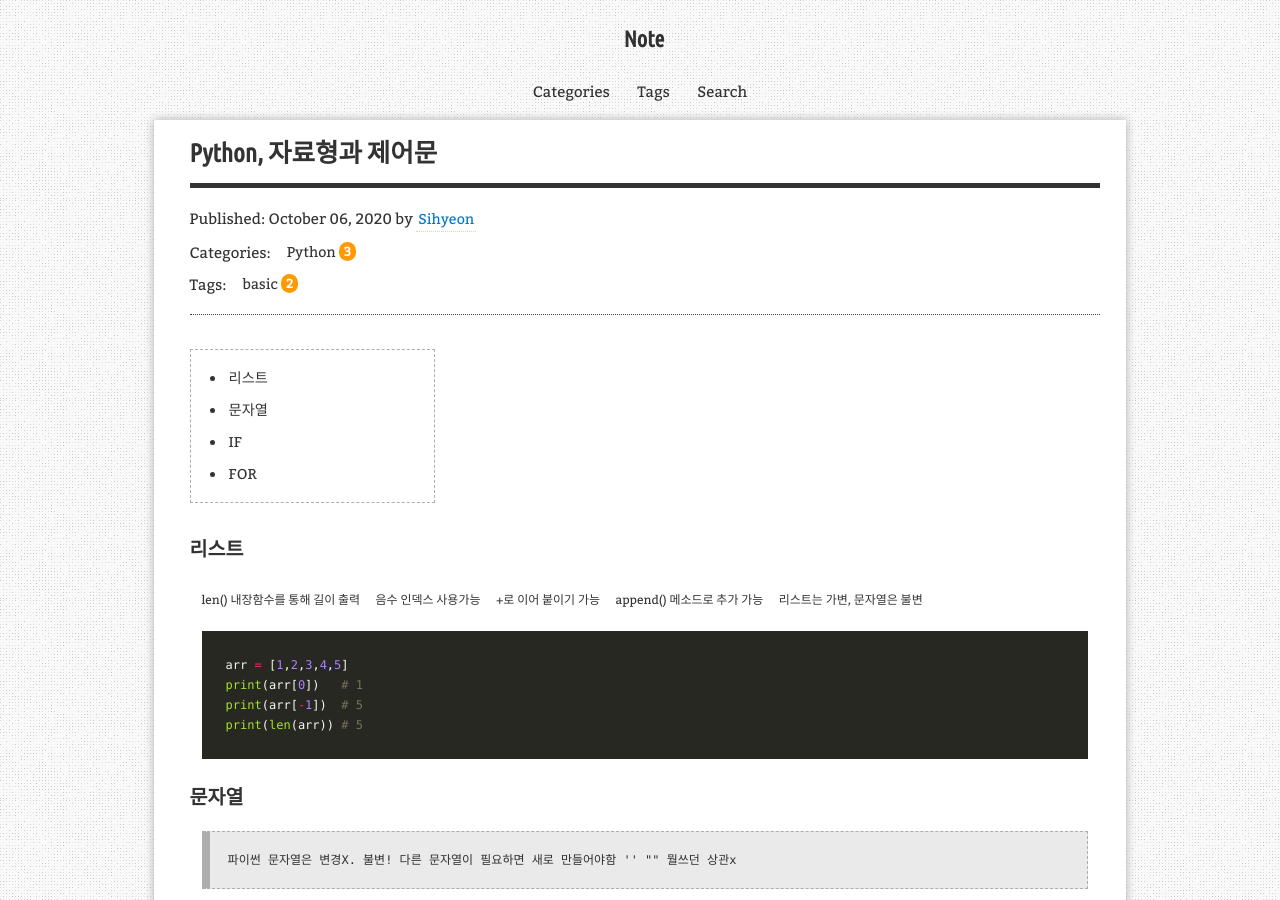
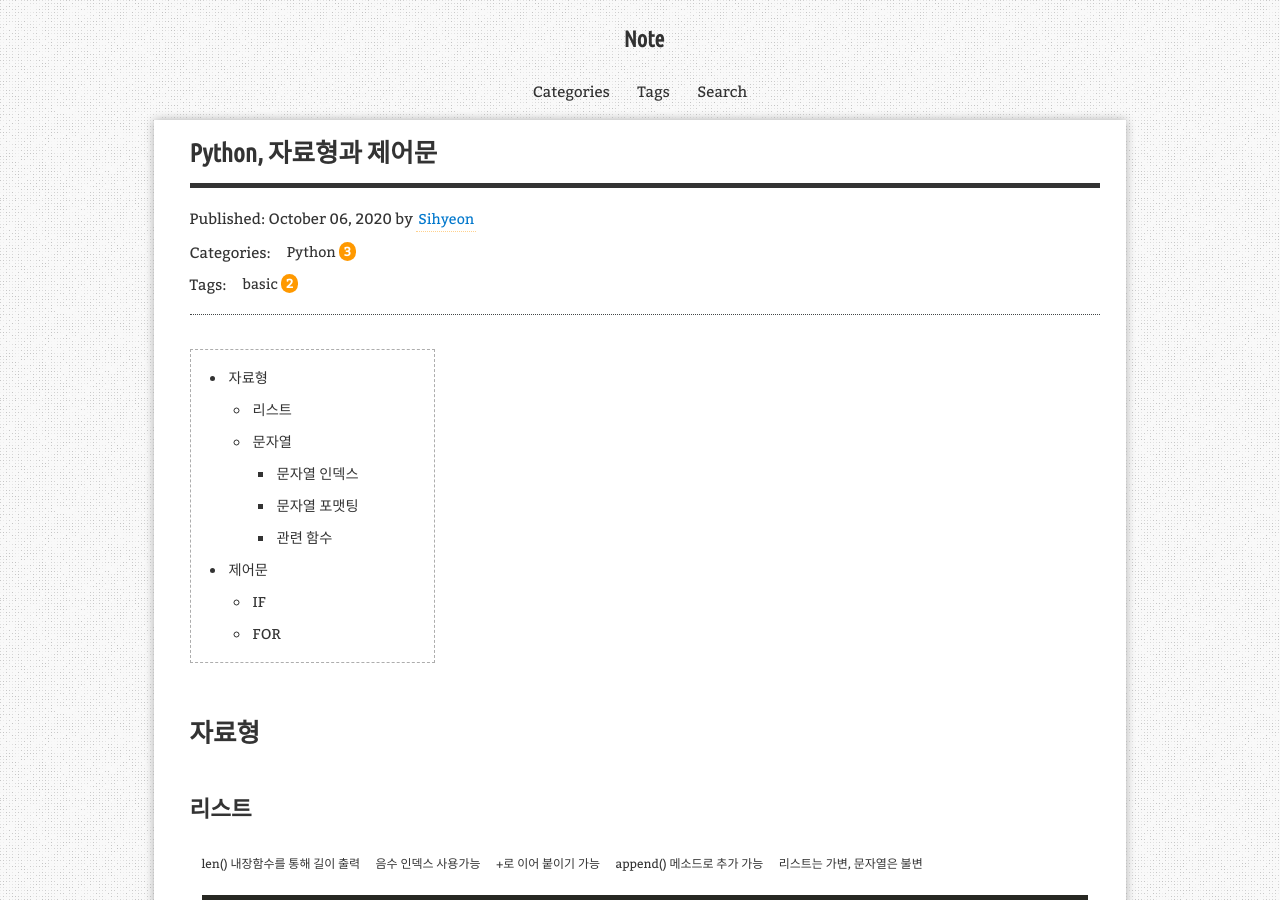
Before and after one commit to aristohyun/aristohyun.github.io, a Jekyll site: the page built from _posts/2020-10-06-Python-First.md, in a window 1280 px wide and 900 px high. Built offline with Jekyll 4.4.1, drawn with Linux system fonts in a browser that asks for light colours; comment, search, counter and statistics services are not loaded.

Commit message:
update python

```diff
--- a/_posts/2020-10-06-Python-First.md
+++ b/_posts/2020-10-06-Python-First.md
@@ -11,7 +11,8 @@ redirect_from:
 * Kramdown table of contents
 {:toc .toc}
 
-### 리스트
+# 자료형
+## 리스트
 <span class="margin">len() 내장함수를 통해 길이 출력</span>
 <span class="margin">음수 인덱스 사용가능</span>
 <span class="margin">+로 이어 붙이기 가능</span>
@@ -25,7 +26,7 @@ print(arr[-1])  # 5
 print(len(arr)) # 5
 ~~~
 
-### 문자열
+## 문자열
 > 파이썬 문자열은 변경X. 불변!
 > 다른 문자열이 필요하면 새로 만들어야함
 > '' "" 뭘쓰던 상관x
@@ -72,7 +73,7 @@ Usage: thingy [OPTIONS]
 # 변수에서는 꼭 + 사용
 ~~~
 
-#### 문자열 인덱스
+### 문자열 인덱스
 <span class="margin">음수도 가능!</span>
 
 ~~~ python
@@ -101,7 +102,7 @@ Usage: thingy [OPTIONS]
 'Python'
 ~~~
 
-#### 문자열 포맷팅
+### 문자열 포맷팅
 ~~~ python
 "i eat %d apples." % 3      # 정수
 "i eat %f apples." % 3.5   # 유리수
@@ -126,7 +127,7 @@ f'나의 이름은 {박시현}입니다. 나이는 {24}입니다.'
 # '나의 이름은 홍길동입니다. 나이는 30입니다.'
 ~~~
 
-#### 관련 함수
+### 관련 함수
 
 <span class="margin"> `s.count(c)` 문자의 갯수 반환 </span>
 <span class="margin"> `s.find(c)` 문자가 처음으로 나온 위치 반환, 없으면 -1 </span>
@@ -138,7 +139,8 @@ f'나의 이름은 {박시현}입니다. 나이는 {24}입니다.'
 <span class="margin"> `s.split()` 아무값도 넣지 않아주면 공백을 기준으로 문자열을 나누어 리스트로 저장</span>
 <span class="margin">     특정 값을 넣으면 해당 값으로 나눔</span>
 
-### IF
+# 제어문
+## IF
 ~~~ python
 x = 1
 if x < 0:
@@ -149,4 +151,4 @@ elif x > 0:
   print("more than zero")
 else: print("this isnt num")
 ~~~
-### FOR
+## FOR
```
